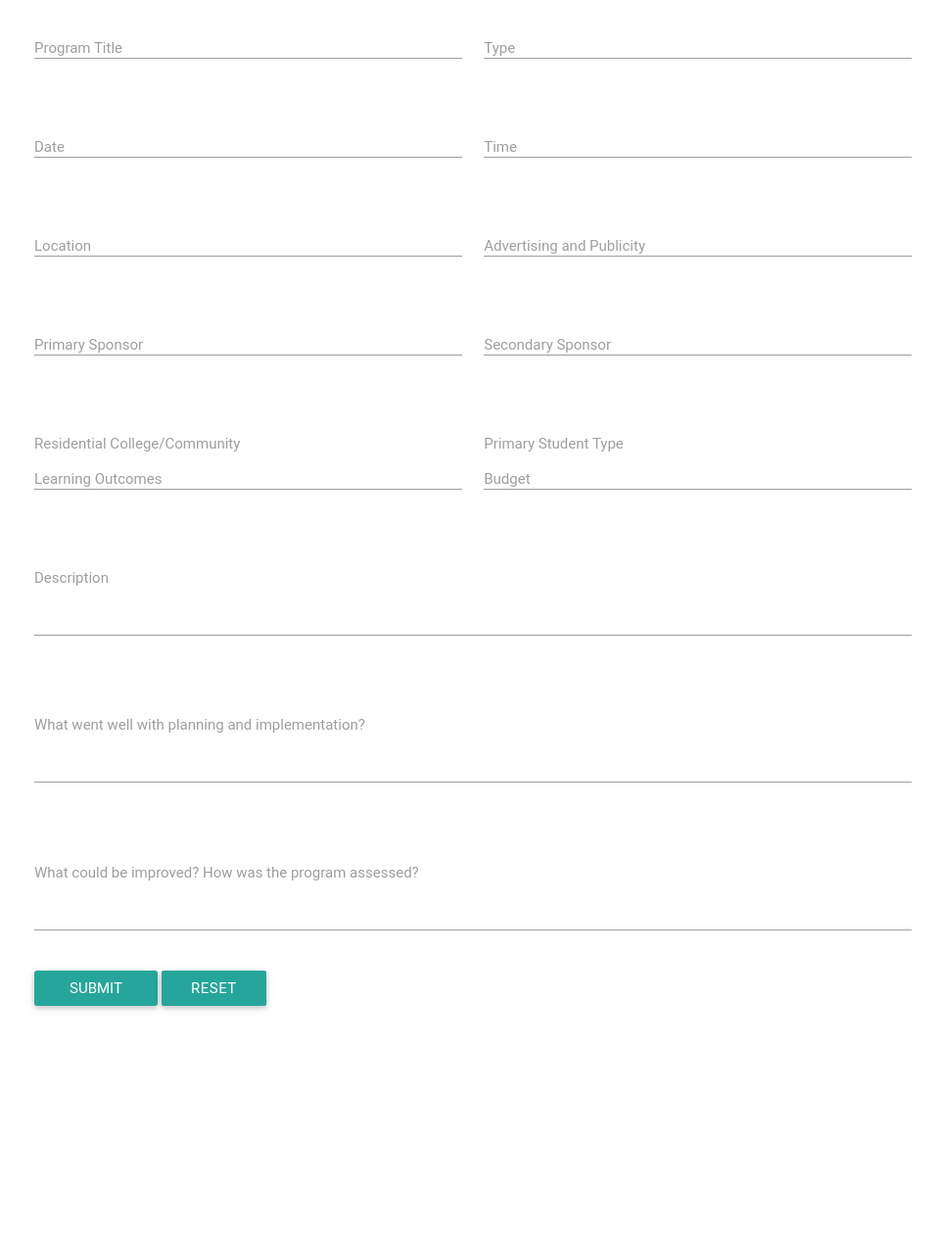
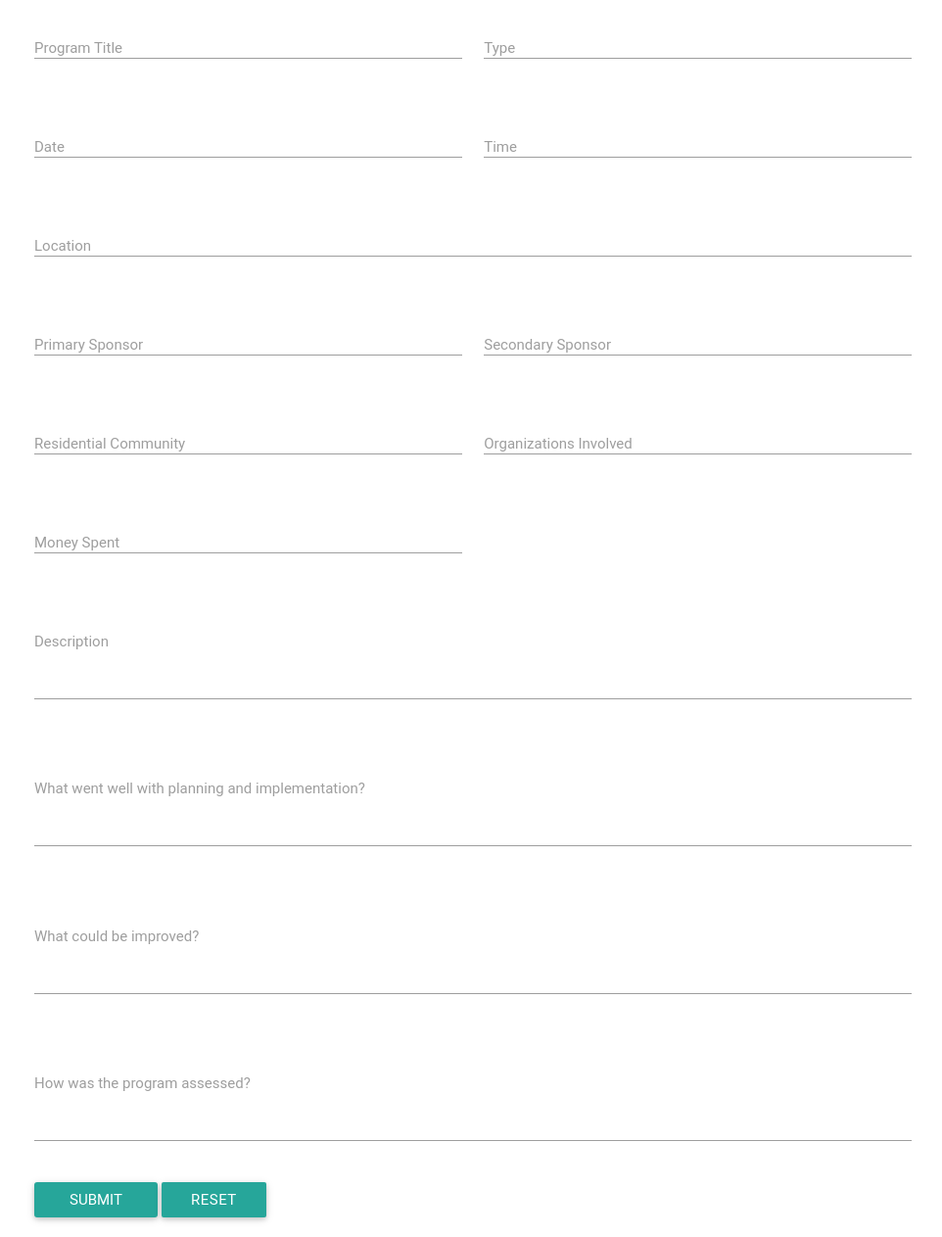
Before and after one commit to JGuyton501/RPDP, a Flask app: page /submit_program in a window 1280 px wide. Shown: the part 153-1416 px from the top of the page at 98% size, without its empty margins (157-1119 px from the left). Before the commit the page ends 1185 px from the top, so only its background shows below. Run offline with Flask 2, Linux system fonts and the light colour scheme; some libraries are stand-ins or nearby versions; some web fonts are replaced.

Commit message:
form updates

```diff
--- a/app.py
+++ b/app.py
@@ -7,7 +7,7 @@
 app.debug = True
 # app.config['SQLALCHEMY_DATABASE_URI'] = os.environ['DATABASE_URL']
 
-app.config['SQLALCHEMY_DATABASE_URI'] = 'postgresql://postgres@localhost/rpdptest'
+app.config['SQLALCHEMY_DATABASE_URI'] = 'postgresql://postgres@localhost/raPlus'
 
 #import modules after init app
 db = SQLAlchemy(app)
@@ -30,7 +30,7 @@
     return render_template('user/submit_program.html')
 
 @app.route('/submit_1-1')
-def submit():
+def submit1():
     return render_template('user/submit_1-1.html')
 
 # modules below
@@ -47,15 +47,40 @@
 	db.session.commit()
 	return redirect(url_for('home'))
 
+# post one on one
+@app.route('/submit_1-1', methods=['POST'])
+def post_1():
+	resident1 = modules.OneonOne(
+		request.form['resident_first_name'],
+		request.form['resident_last_name'],
+		request.form['housing'],
+		request.form['room_number'],
+		request.form['recommended_resources'],
+		request.form['concerns'],
+		request.form['notes']
+		)
+	db.session.add(resident1)
+	db.session.commit()
+	return redirect(url_for('home'))
+
 # post new program
 @app.route('/post_program', methods=['POST'])
 def post_program():
 	program = modules.Program(
 		request.form['program_name'],
-		request.form['location'],
+		request.form['program_type'],
 		request.form['date'],
 		request.form['time'],
-		request.form['description']
+		request.form['location'],
+		request.form['primary_sponsor'],
+		request.form['secondary_sponsor'],
+		request.form['community'],
+		request.form['organizations_involved'],
+		request.form['money_spent'],
+		request.form['description'],
+		request.form['implementation'],
+		request.form['improvement'],
+		request.form['assessment']
 		)
 	db.session.add(program)
 	db.session.commit()
@@ -66,6 +91,12 @@
 def programs():
 	allPrograms = modules.Program.query.all()
 	return render_template('user/programs_list.html', allPrograms = allPrograms)
+
+# query OneonOnes
+@app.route('/OneonOne')
+def OneonOne():
+	OneonOneList = modules.Program.query.all()
+	return render_template('user/oneonone_list.html', OneonOneList = OneonOneList)
 
 @app.route('/post_login', methods=['POST'])
 def post_login():
--- /dev/null
+++ b/templates/user/oneonone_list.html
@@ -0,0 +1 @@
+In development
--- a/templates/user/submit_program.html
+++ b/templates/user/submit_program.html
@@ -15,12 +15,12 @@
             <form class="col s12" method="post" action="/post_program">
                 <div class="row">
                     <div class="input-field col s6">
-                        <input id="title" name="title" type="text" class="validate">
-                        <label for="title">Program Title</label>
+                        <input id="program_name" name="program_name" type="text" class="validate">
+                        <label for="program_name">Program Title</label>
                     </div>
                     <div class="input-field col s6">
-                        <input id="type" name="type" type="text" class="validate">
-                        <label for="type">Type</label>
+                        <input id="program_type" name="program_type" type="text" class="validate">
+                        <label for="program_type">Type</label>
                     </div>
                 </div>
                 <div class="row">
@@ -34,28 +34,26 @@
                     </div>
                 </div>
                 <div class="row">
-                    <div class="input-field col s6">
+                    <div class="input-field col s12">
                         <input id="location" name="location" type="text" class="validate">
                         <label for="locaton">Location</label>
-                    </div>
-                    <div class="input-field col s6">
-                        <input id="publicity" name="publicity" type="text" class="validate">
-                        <label for="publicity">Advertising and Publicity</label>
                     </div>
                 </div>
                 <div class="row">
                     <div class="input-field col s6">
-                        <input id="sponsor1" name="sponsor1" type="text" class="validate">
-                        <label for="sponsor1">Primary Sponsor</label>
+                        <input id="primary_sponsor" name="primary_sponsor" type="text" class="validate">
+                        <label for="primary_sponsor">Primary Sponsor</label>
                     </div>
                     <div class="input-field col s6">
-                        <input id="sponsor2" name="sponsor2" type="text" class="validate">
-                        <label for="sponsor2">Secondary Sponsor</label>
+                        <input id="secondary_sponsor" name="secondary_sponsor" type="text" class="validate">
+                        <label for="secondary_sponsor">Secondary Sponsor</label>
                     </div>
                 </div>
                 <div class="row">
                     <div class="input-field col s6">
-                    <select id="community">
+                        <input id="community" name="community" type="text" class="validate">
+                        <label for="community">Residential Community</label>
+                    <!-- <select id="community">
                         <option value="" disabled selected>Choose your option</option>
                         <option value="1">Apartments North</option>
                         <option value="2">Apartments South</option>
@@ -71,10 +69,12 @@
                         <option value="12">Wayman Crow</option>
                         <option value="13">William Greenleaf Eliot </option>
                     </select>
-                    <label for="community">Residential College/Community</label>
+                    <label for="community">Residential College/Community</label> -->
                     </div>
                     <div class="input-field col s6">
-                    <select id="student_type">
+                            <input id="organizations_involved" name="organizations_involved" type="text" class="validate">
+                            <label for="organizations_involved">Organizations Involved</label>
+                        <!-- <select id="student_type">
                             <option value="" disabled selected>Choose your option</option>
                             <option value="1">First Year Residents</option>
                             <option value="2">Sophomore Residents</option>
@@ -82,17 +82,17 @@
                             <option value="4">Senior Residents</option>
                             <option value="5">Entire Community</option>
                         </select>
-                    <label for="student_type">Primary Student Type</label>
+                        <label for="student_type">Primary Student Type</label> -->
                     </div>
                 </div>
                 <div class="row">
-                    <div class="input-field col s6">
+                    <!-- <div class="input-field col s6">
                         <input id="outcomes" name="outcomes" type="text" class="validate">
                         <label for="outcomes">Learning Outcomes</label>
-                    </div>
+                    </div> -->
                     <div class="input-field col s6">
-                        <input id="budget" name="budget" type="text" class="validate">
-                        <label for="budget">Budget</label>
+                        <input id="money_spent" name="money_spent" type="text" class="validate">
+                        <label for="money_spent">Money Spent</label>
                     </div>
                 </div>
                 <div class="row">
@@ -103,14 +103,20 @@
                 </div>
                 <div class="row">
                     <div class="input-field col s12">
-                        <textarea id="wentwell" name="wentwell" class="materialize-textarea"></textarea>
-                        <label for="wentwell">What went well with planning and implementation?</label>
+                        <textarea id="implementation" name="implementation" class="materialize-textarea"></textarea>
+                        <label for="implementation">What went well with planning and implementation?</label>
                     </div>
                 </div>
                 <div class="row">
                     <div class="input-field col s12">
-                        <textarea id="improvements" name="improvements" class="materialize-textarea"></textarea>
-                        <label for="improvements">What could be improved? How was the program assessed?</label>
+                        <textarea id="improvement" name="improvement" class="materialize-textarea"></textarea>
+                        <label for="improvement">What could be improved?</label>
+                    </div>
+                </div>
+                <div class="row">
+                    <div class="input-field col s12">
+                        <textarea id="assessment" name="assessment" class="materialize-textarea"></textarea>
+                        <label for="assessment">How was the program assessed?</label>
                     </div>
                 </div>
                 <input type="submit" name="submit" class="waves-effect waves-light btn" />
```
Also changed, not shown: templates/user/programs_list.html (+5 -5 lines), templates/user/submit_1-1.html (+22 -9 lines), 1 other file. Lines whose indentation alone changed are shown as unchanged.
